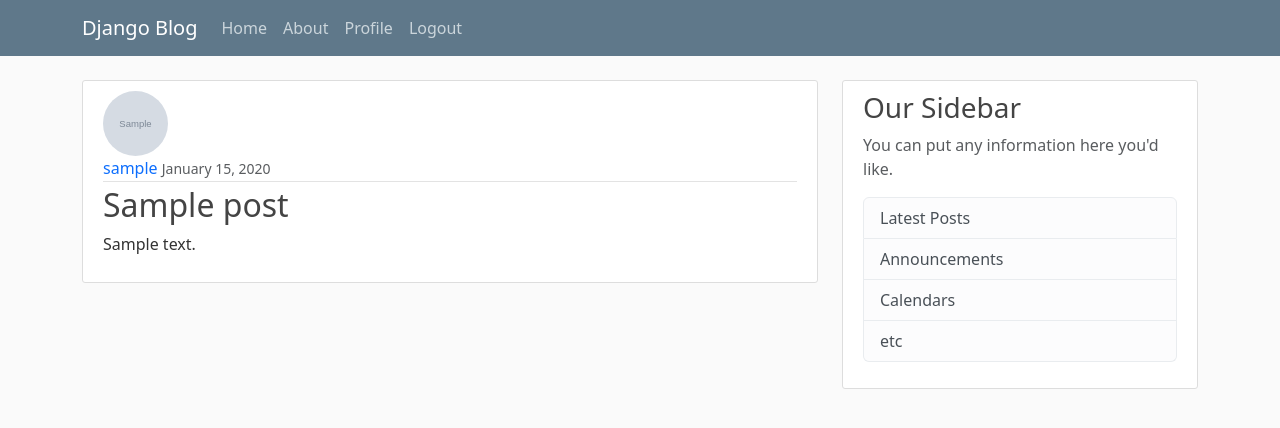
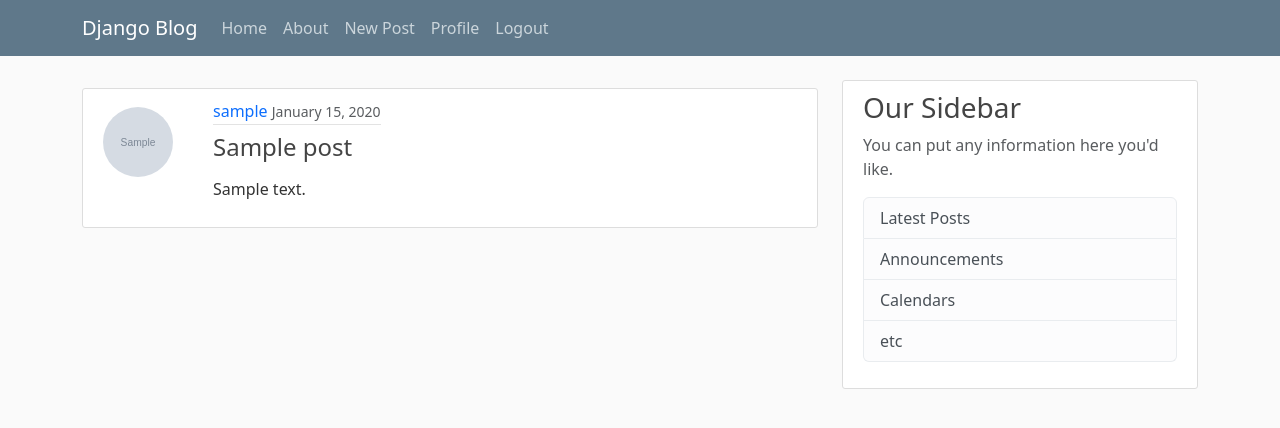
Before and after one commit to rohit2701singh/Website-Using-Django, a Django app: page / in a window 1280 px wide. Shown: the top 428 px of the page. Run offline with Django 5.2, Linux system fonts and the light colour scheme; a user stored in the database is signed in; tables that the repository leaves empty hold one stand-in row (values such as "Sample post"); grey boxes marked "Sample" are stand-in pictures.

Commit message:
lec 10 create update delete post and home html update

```diff
--- a/django_project/blog/models.py
+++ b/django_project/blog/models.py
@@ -1,6 +1,8 @@
 from django.db import models
 from django.utils import timezone
 from django.contrib.auth.models import User     # one to many relationship
+from django.urls import reverse
+
 
 class Post(models.Model):
     title = models.CharField(max_length=100)
@@ -10,3 +12,6 @@ class Post(models.Model):
 
     def __str__(self):
         return self.title
+
+    def  get_absolute_url(self):
+        return reverse('post-detail', kwargs={"pk": self.pk})
--- a/django_project/blog/static/blog/main.css
+++ b/django_project/blog/static/blog/main.css
@@ -47,17 +47,18 @@ a.article-title:hover {
 
 .article-content {
   white-space: pre-line;
+  margin-left: 110px ;  /* fix a/c to .artcle-img */
 }
 
 .article-img {
-  height: 65px;
-  width: 65px;
+  height: 70px;
+  width: 70px;
   margin-right: 16px;
 }
 
 .article-metadata {
   padding-bottom: 1px;
-  margin-bottom: 4px;
+  margin-bottom: 1px;
   border-bottom: 1px solid #e3e3e3
 }
 
--- a/django_project/blog/templates/blog/base.html
+++ b/django_project/blog/templates/blog/base.html
@@ -31,6 +31,7 @@
 					<!-- Navbar Right Side -->
 					<div class="navbar-nav ">
 						{% if user.is_authenticated %}
+							<a class="nav-item nav-link" href="{% url 'post-create' %}">New Post</a>
 							<a class="nav-item nav-link" href="{% url 'profile' %}">Profile</a>
 							<a class="nav-item nav-link" href="{% url 'logout' %}">Logout</a>
 						{% else %}
@@ -42,6 +43,7 @@
 			</div>
       	</nav>
     </header>
+
 <main role="main" class="container">
     <div class="row">
         <div class="col-md-8">
@@ -55,6 +57,7 @@
 			{% endif %}
 
 			{% block content %}{% endblock %}
+
         </div>
         <div class="col-md-4">
           	<div class="content-section">
--- a/django_project/blog/templates/blog/home.html
+++ b/django_project/blog/templates/blog/home.html
@@ -2,16 +2,20 @@
 
 {% block content %}
 {% for post in posts %}
-    <article class="media content-section">
+    <article class="media content-section mt-2">
+		<div class="row ">
+			<div class="col-auto mt-2">
 				<img class="rounded-circle article-img" src="{{ post.author.profile.image.url }}">
-      <div class="media-body">
+			</div>
+			<div class="media-body col-auto">
 				<div class="article-metadata">
 					<a style="text-decoration: none;" class="mr-2" href="#">{{ post.author }}</a>
 					<small class="text-muted">{{ post.date_posted|date:"F d, Y" }}</small>
 				</div>
-        <h2><a style="text-decoration: none;" class="article-title" href="#">{{ post.title }}</a></h2>
+				<h4 class="mt-2"><a style="text-decoration: none;" class="article-title" href="{% url 'post-detail' post.id %}">{{ post.title }}</a></h4>
+			</div>
+		</div>
 		<p class="article-content">{{ post.content }}</p>
-      </div>
     </article>
 {% endfor %}
 
--- a/django_project/blog/urls.py
+++ b/django_project/blog/urls.py
@@ -1,7 +1,16 @@
 from django.urls import path
 from . import views     # from django_project.blog import views
+from .views import PostListView, PostDetailView, PostCreateView, PostUpdateView, PostDeleteView
+
 
 urlpatterns = [
-    path('', views.home, name="blog-home"),
+    path('', PostListView.as_view(), name="blog-home"),
     path('about/', views.about, name="blog-about"),
+    path('post/<int:pk>/', PostDetailView.as_view(), name="post-detail"),   #<pk> primary key id
+    path('post/new/', PostCreateView.as_view(), name="post-create"),
+    path('post/<int:pk>/update/', PostUpdateView.as_view(), name="post-update"),
+    path('post/<int:pk>/delete/', PostDeleteView.as_view(), name="post-delete")
 ]
+
+
+# <app>/<model>_<viewtype>.html this is where PostListView looking for template--> blog/post_list.html
--- a/django_project/blog/views.py
+++ b/django_project/blog/views.py
@@ -1,7 +1,15 @@
+from django.forms import BaseModelForm
 from django.shortcuts import render
 from django.http import HttpResponse
 from .models import Post     # blog.models
-
+from django.views.generic import (
+    ListView,
+    DetailView,
+    CreateView,
+    UpdateView,
+    DeleteView
+)
+from django.contrib.auth.mixins import LoginRequiredMixin, UserPassesTestMixin
 
 def home(request):
     context = {
@@ -10,5 +18,52 @@ def home(request):
     return render(request, 'blog/home.html', context)
 
 
+class PostListView(ListView):
+    model = Post
+    template_name = "blog/home.html"    # otherwise <app>/<model>_<viewtype>.html is where PostListView looking for template--> blog/post_list.html
+    context_object_name = 'posts'
+    ordering = ['-date_posted']  # this will put our post from newest to oldest
+
+
+class PostDetailView(DetailView):
+    model = Post
+    # blog/post_detatil.html this is where this will look for the template
+
+
+class PostCreateView(LoginRequiredMixin, CreateView):
+    model = Post
+    fields = ['title', 'content']
+
+    def form_valid(self, form):
+        form.instance.author = self.request.user
+        return super().form_valid(form)
+
+
+class PostUpdateView(LoginRequiredMixin,UserPassesTestMixin, UpdateView):
+    model = Post
+    fields = ['title', 'content']
+
+    def form_valid(self, form):
+        form.instance.author = self.request.user
+        return super().form_valid(form)
+
+    def test_func(self):
+        post = self.get_object()
+        if self.request.user == post.author:
+            return True
+        return False
+
+
+class PostDeleteView(LoginRequiredMixin, UserPassesTestMixin, DeleteView):
+    model = Post
+    success_url = '/'
+
+
+    def test_func(self):
+        post = self.get_object()
+        if self.request.user == post.author:
+            return True
+        return False
+
 def about(request):
     return render(request, 'blog/about.html', {'title': 'About'})
--- a/django_project/users/models.py
+++ b/django_project/users/models.py
@@ -3,6 +3,7 @@ from django.contrib.auth.models import User
 from PIL import Image
 
 # Create your models here.
+
 
 class Profile(models.Model):    # register model in admin.py page
     user = models.OneToOneField(User, on_delete=models.CASCADE)
@@ -11,10 +12,11 @@ class Profile(models.Model):    # register model in admin.py page
     def __str__(self):
         return f'{self.user.username} Profile'
 
-    def save(self):
-        super().save()
+    def save(self, *args, **kwargs):
+        super().save(*args, **kwargs)
 
         img = Image.open(self.image.path)
+
         if img.height > 300 or img.width > 300:
             output_size = (300, 300)
             img.thumbnail(output_size)
--- a/django_project/users/views.py
+++ b/django_project/users/views.py
@@ -5,6 +5,7 @@ from django.contrib.auth.decorators import login_required
 from django.contrib import messages
 from .forms import UserRegisterForm, UserUpdateForm, ProfileUpdateForm
 # Create your views here.
+
 
 def register(request):
     if request.method == 'POST':
@@ -29,7 +30,8 @@ def logout_view(request):
 def profile(request):
     if request.method == 'POST':
         u_form = UserUpdateForm(request.POST, instance=request.user)
-        p_form = ProfileUpdateForm(request.POST, request.FILES, instance=request.user.profile)
+        p_form = ProfileUpdateForm(
+            request.POST, request.FILES, instance=request.user.profile)
 
         if u_form.is_valid() and p_form.is_valid():
             u_form.save()
@@ -40,7 +42,7 @@ def profile(request):
         u_form = UserUpdateForm(instance=request.user)
         p_form = ProfileUpdateForm(instance=request.user.profile)
 
-    context ={
+    context = {
         'u_form': u_form,
         'p_form': p_form,
     }
```
Also changed, not shown: django_project/blog/templates/blog/post_confirm_delete.html (added, +24 -0 lines), django_project/blog/templates/blog/post_detail.html (added, +26 -0 lines), django_project/blog/templates/blog/post_form.html (added, +24 -0 lines), django_project/users/templates/users/profile.html (+9 -6 lines), django_project/media/default.jpg, django_project/media/profile_pics/wallll.jpeg (added). Lines whose indentation alone changed are shown as unchanged.
